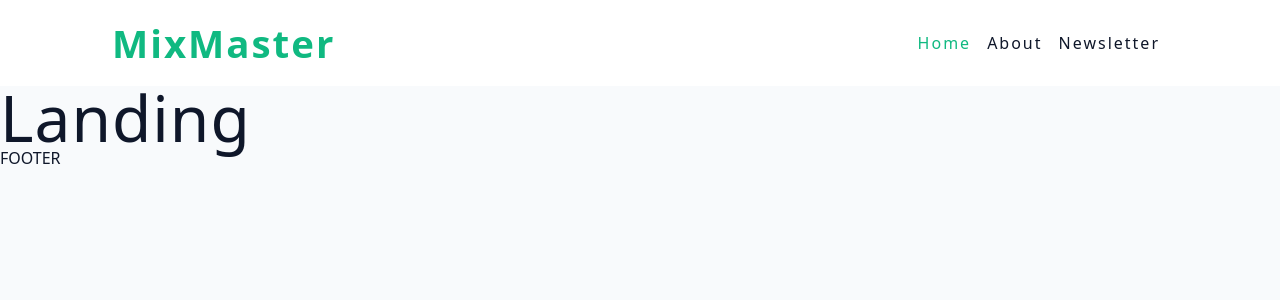
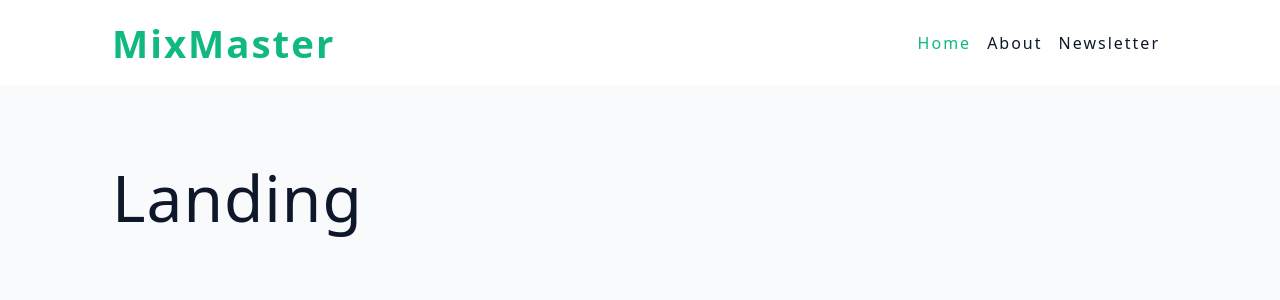
Before and after one commit to ElyarDev/Mix-Master, a React (Vite) app: page / in a window 1280 px wide. Shown: the top 300 px of the page. Built offline with nearby package versions, Linux system fonts and the light colour scheme.

Commit message:
add page layout

```diff
--- a/src/pages/HomeLayout.jsx
+++ b/src/pages/HomeLayout.jsx
@@ -6,9 +6,9 @@ function HomeLayout() {
     return (
         <>
             <Navbar />
-            {/* <Link to='/about'>About page</Link> */}
-            <Outlet />
-            <footer>FOOTER</footer>
+            <section className='page'>
+                <Outlet />
+            </section>
         </>
     )
 }
```
